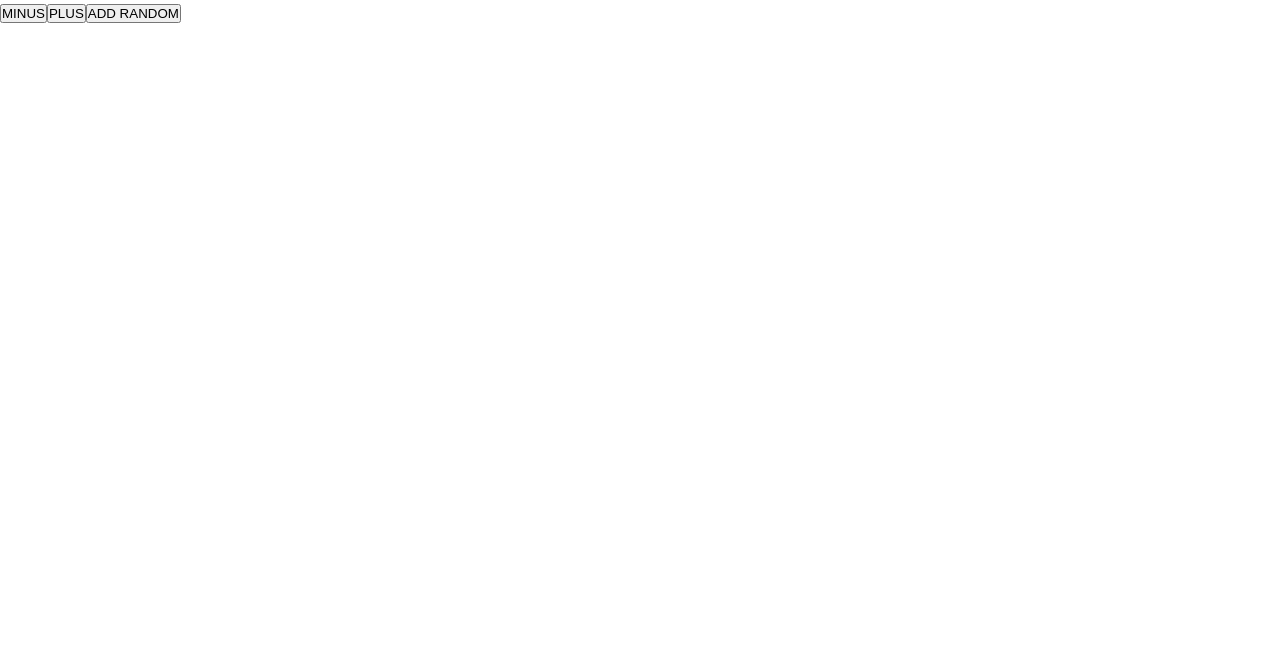
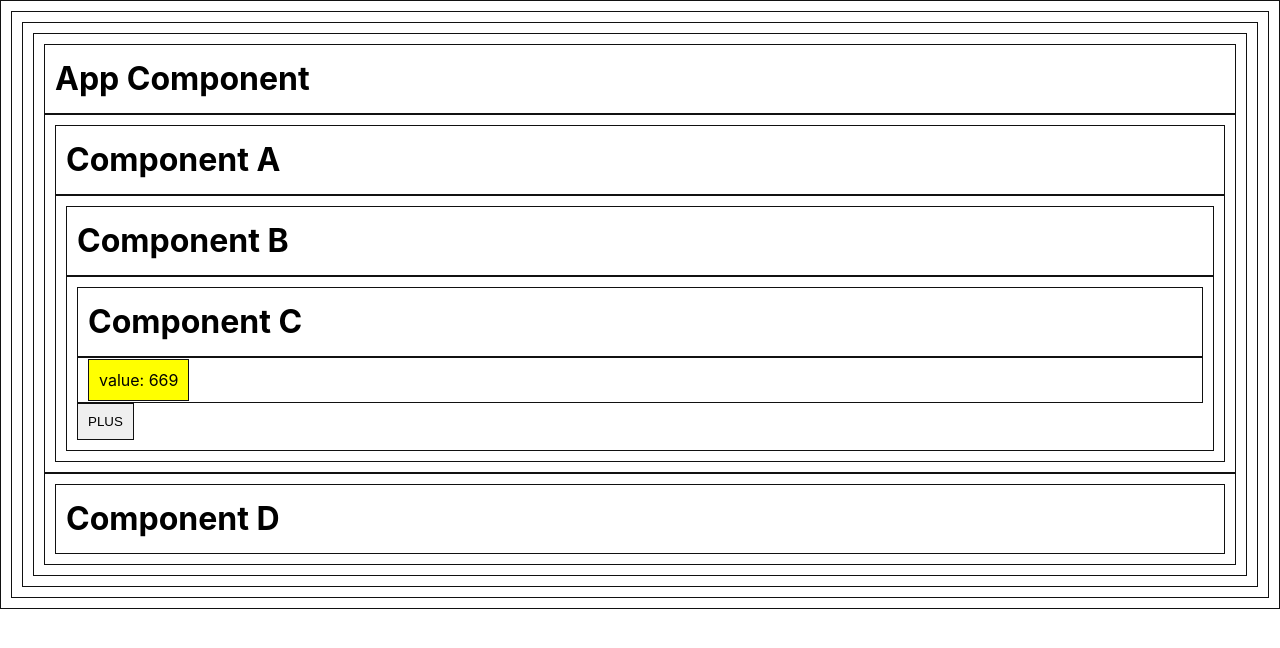
Before and after one commit to BrownEdgar/react-project, a React (Vite) app: page / in a window 1280 px wide. Shown: the top 648 px of the page. Built offline with nearby package versions, Linux system fonts and the light colour scheme.

Commit message:
hook useContext

```diff
--- /dev/null
+++ b/src/Lessons/useContext/A.jsx
@@ -0,0 +1,12 @@
+import React from 'react'
+import B from './B'
+
+export default function A() {
+  console.log('A render')
+  return (
+    <div>
+      <h1>Component A</h1>
+      <B />
+    </div>
+  )
+}
--- /dev/null
+++ b/src/Lessons/useContext/App.jsx
@@ -0,0 +1,25 @@
+import React, { createContext, useState } from 'react'
+import A from './A'
+import D from './D'
+import { MyContext } from './contexts/Contexts'
+
+
+
+export default function App() {
+
+  const [data, setdata] = useState(669)
+
+  return (
+    <div>
+      <h1>App Component</h1>
+      <MyContext.Provider value={data}>
+        <A />
+      </MyContext.Provider>
+
+      <D />
+
+
+
+    </div>
+  )
+}
--- /dev/null
+++ b/src/Lessons/useContext/B.jsx
@@ -0,0 +1,12 @@
+import React from 'react'
+import C from './C'
+
+export default function B() {
+  console.log('B render')
+  return (
+    <div>
+      <h1>Component B</h1>
+      <C />
+    </div>
+  )
+}
--- /dev/null
+++ b/src/Lessons/useContext/C.jsx
@@ -0,0 +1,20 @@
+import { useContext } from 'react'
+import { MyContext } from './contexts/Contexts'
+
+
+
+export default function C() {
+  console.log('C render')
+  const value = useContext(MyContext)
+  return (
+    <div>
+      <h1>Component C</h1>
+      <p>
+        <mark>
+          value: {JSON.stringify(value)}
+        </mark>
+      </p>
+      <button onClick={value.foo}>PLUS</button>
+    </div>
+  )
+}
--- /dev/null
+++ b/src/Lessons/useContext/D.jsx
@@ -0,0 +1,13 @@
+
+
+export default function D() {
+
+
+  console.log("D render")
+  return (
+    <div>
+      <h1>Component D </h1>
+
+    </div>
+  )
+}
--- /dev/null
+++ b/src/Lessons/useContext/contexts/Contexts.jsx
@@ -0,0 +1,3 @@
+import { createContext } from 'react';
+
+export const MyContext = createContext();
--- a/src/index.css
+++ b/src/index.css
@@ -2,6 +2,8 @@
   padding: 0;
   margin: 0;
   box-sizing: border-box;
+  padding: 10px;
+  border: 1px solid #111;
 }
 
 :root {
--- a/src/main.jsx
+++ b/src/main.jsx
@@ -1,6 +1,6 @@
 import React from 'react'
 import ReactDOM from 'react-dom/client'
-import App from './Lessons/useCustom/App'
+import App from './Lessons/useContext/App'
 import './index.css'
 
 ReactDOM.createRoot(document.getElementById('root')).render(<App />)
```
